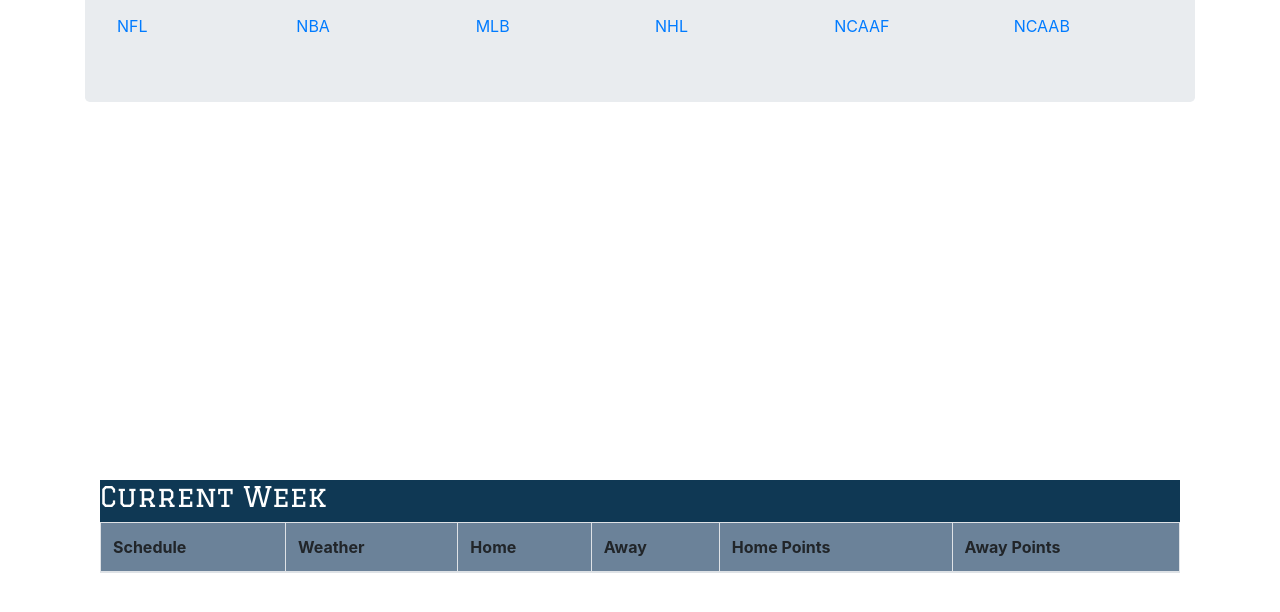
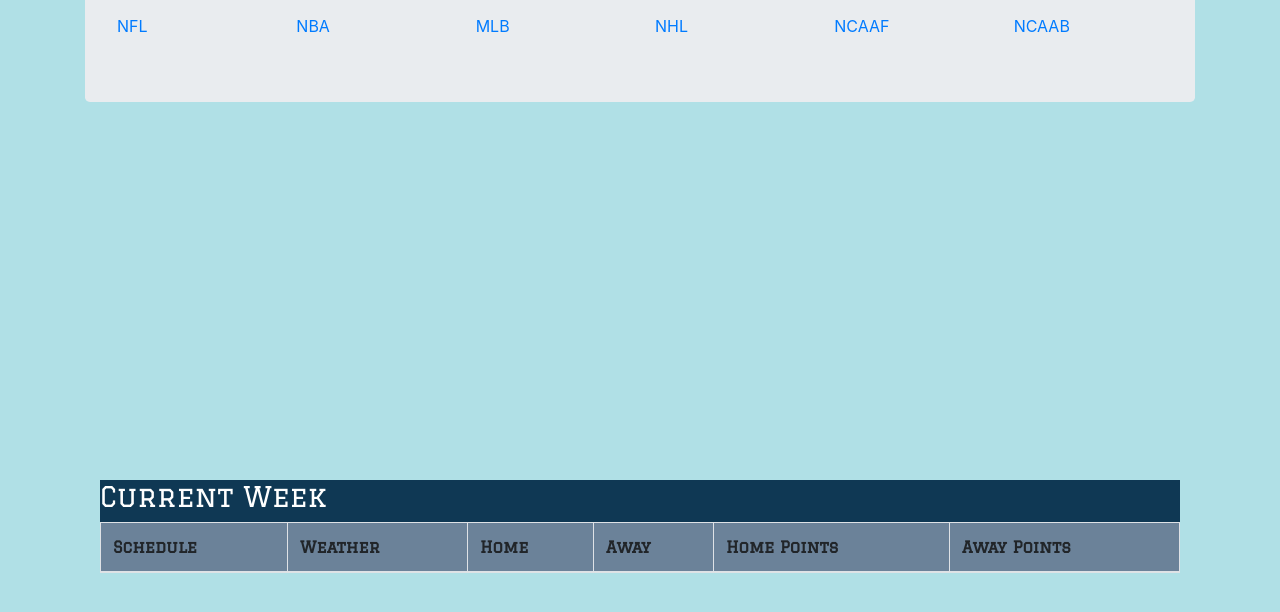
Before and after one commit to Themtwa/Project-1, a plain HTML site: page index.html in a window 1280 px wide. Shown: the part 134-746 px from the top of the page. Drawn offline with nearby package versions, Linux system fonts and the light colour scheme; no server answers.

Commit message:
added jake's styling

```diff
--- /dev/null
+++ b/assets/css/style.css
@@ -0,0 +1,7 @@
+th, tr, p, label, h3 {
+    font-family: 'Graduate', monospace;
+}
+
+body {
+  background-color: powderblue;
+}
```
Also changed, not shown: index.html (+9 -4 lines).
